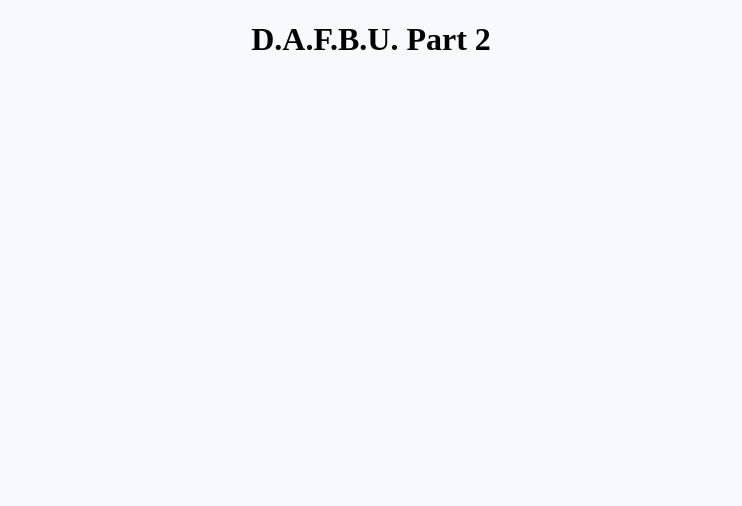
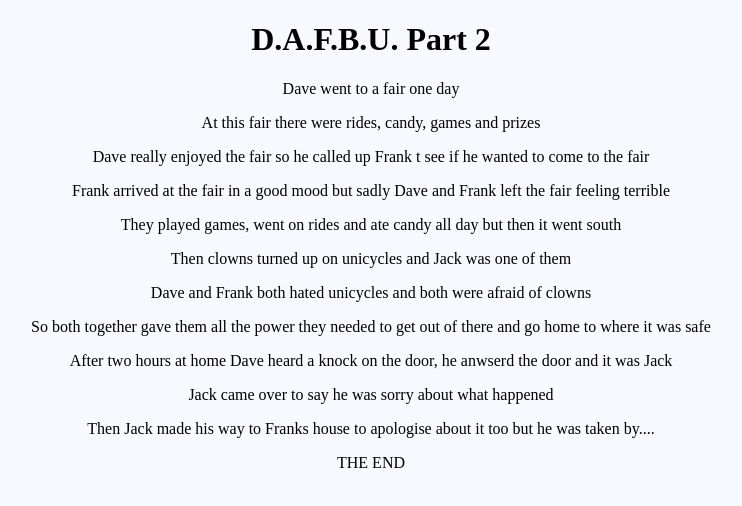
Before and after one commit to DAFBU/DAFBU.github.io, a plain HTML site: page Test.html in a window 1280 px wide. Shown: the whole page, without its empty margins (269-1011 px from the left). Drawn offline with Linux system fonts and the light colour scheme.

Commit message:
Update Test.html

```diff
--- a/Test.html
+++ b/Test.html
@@ -5,4 +5,16 @@
 	</head>
 	<body>
 		<h1>D.A.F.B.U. Part 2</h1>
+		<p>Dave went to a fair one day</p>
+		<p>At this fair there were rides, candy, games and prizes</p>
+		<p>Dave really enjoyed the fair so he called up Frank t see if he wanted to come to the fair</p>
+		<p>Frank arrived at the fair in a good mood but sadly Dave and Frank left the fair feeling terrible</p>
+		<p>They played games, went on rides and ate candy all day but then it went south</p>
+		<p>Then clowns turned up on unicycles and Jack was one of them</p>
+		<p>Dave and Frank both hated unicycles and both were afraid of clowns</p>
+		<p>So both together gave them all the power they needed to get out of there and go home to where it was safe</p>
+		<p>After two hours at home Dave heard a knock on the door, he anwserd the door and it was Jack</p>
+		<p>Jack came over to say he was sorry about what happened</p>
+		<p>Then Jack made his way to Franks house to apologise about it too but he was taken by....</p>
+		<p>THE END</p>
 	</body>
```
